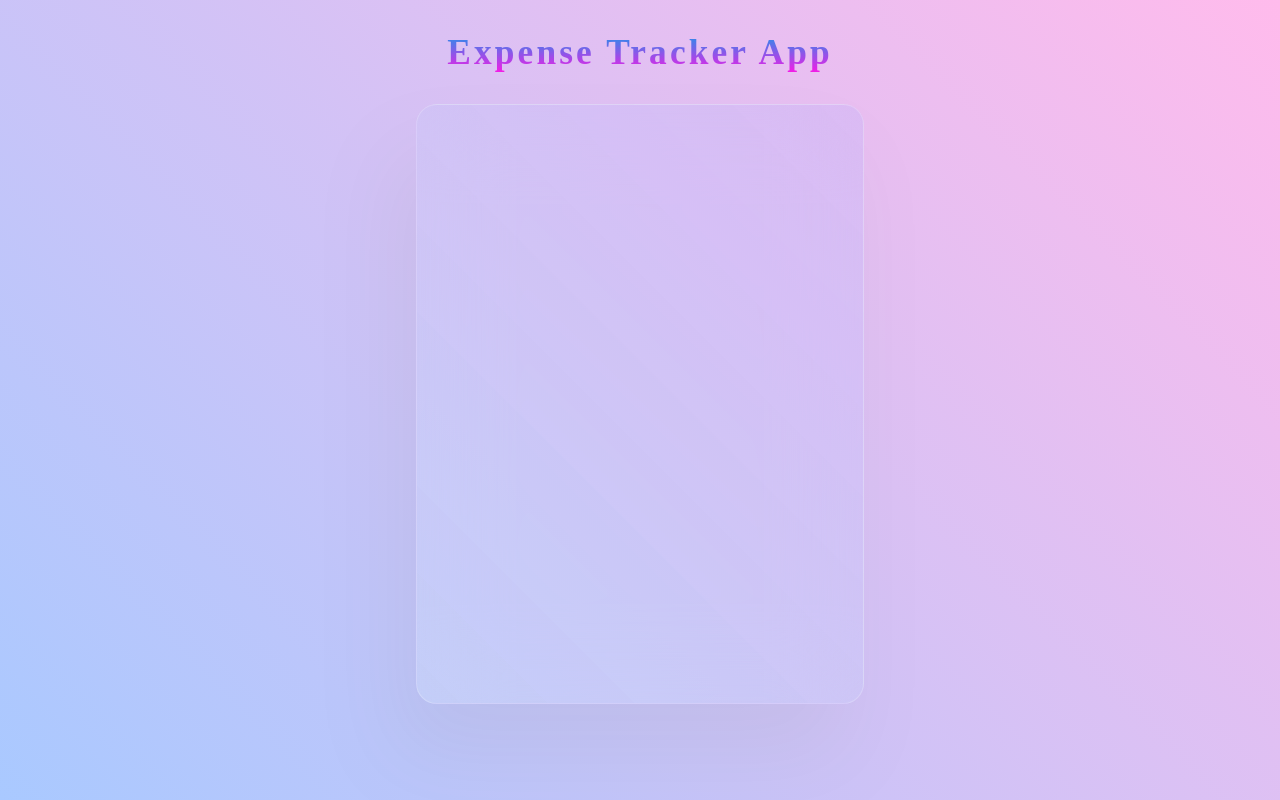
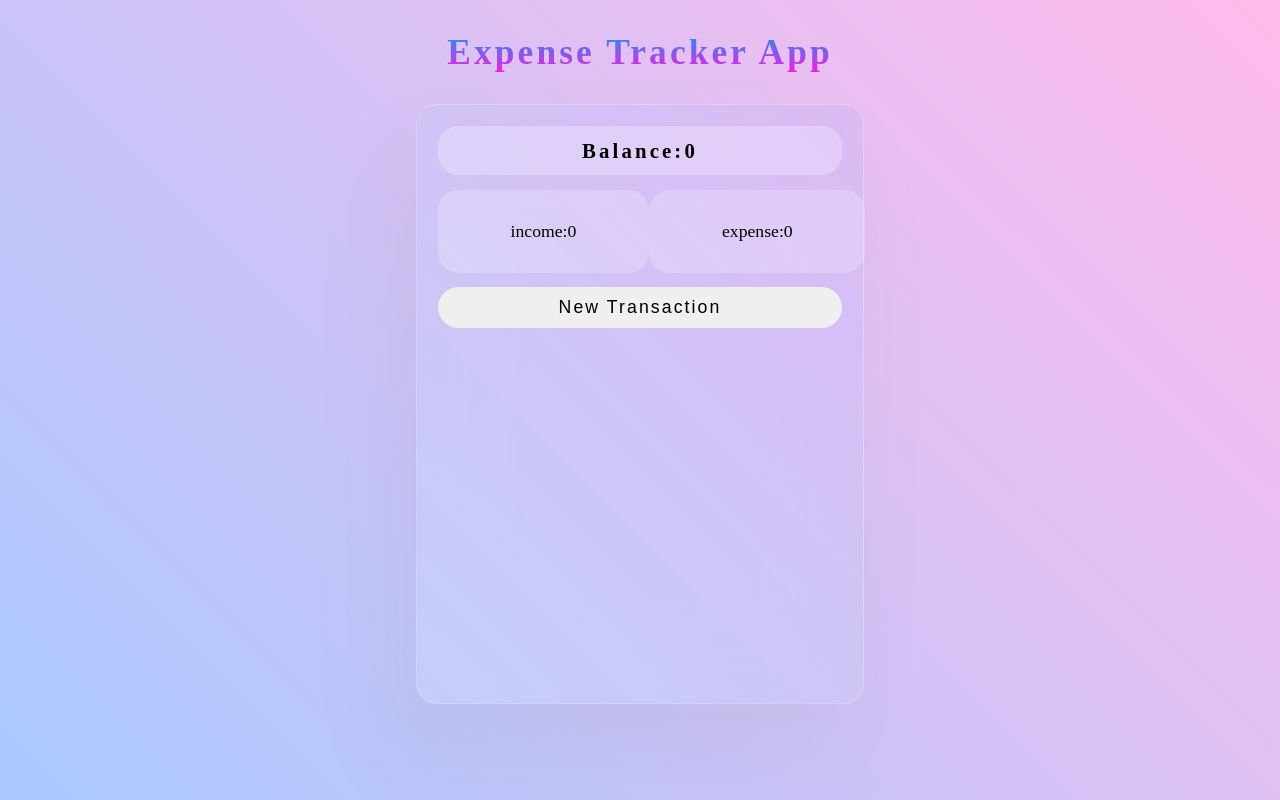
Before and after one commit to HanzaleLatifi/ExpenseTrackerApp, a React (Create React App) app: page / in a window 1280 px wide. Built offline with nearby package versions, Linux system fonts and the light colour scheme.

Commit message:
add overViewComponent and formComponent

```diff
--- a/src/App.css
+++ b/src/App.css
@@ -13,7 +13,6 @@ header {
   letter-spacing: .3rem;
 
 
-
 }
 h1 {
   background: -webkit-linear-gradient(rgb(17, 155, 235), rgb(248, 26, 230));
@@ -24,8 +23,9 @@ h1 {
 .app-container {
   background-color: #cde0f72a;
   background-image: linear-gradient(45deg, #c9dcf33d 0%, #b891fc31 100%);
-  min-height: 75vh;
-  min-width: 35vw;
+  height: 75vh;
+  width: 35vw;
+  padding: 2rem;
   display: flex;
   align-items: center;
   flex-direction: column;
@@ -34,3 +34,80 @@ h1 {
   backdrop-filter: blur(4rem);
   box-shadow: -2rem 5rem 8rem rgba(128, 128, 128, 0.1);
 }
+.overView{
+  display: flex;
+  flex-direction: column;
+  align-items: center;
+  width: 100%;
+}
+.balance{
+  padding: 1.2rem 2rem;
+  display: flex;
+  justify-content: center;
+  align-items: center;
+  font-size: 2rem;
+  background-color: rgb(255, 255, 255,.25);
+  width: 100%;
+  border-radius: 2rem;
+  letter-spacing: .3rem;
+  font-weight: bold;
+  margin-bottom: 1.4rem;
+  border: none;
+}
+.inc-exp-container{
+  width: 100%;
+  display: flex;
+  justify-content: space-between;
+
+
+}
+.income , .expense{
+  padding: 3rem 7rem;
+  background-color:rgb(255, 255, 255,.2) ;
+  border-radius: 2rem;
+  font-size: 1.7rem;
+
+
+}
+.newTrans{
+  margin: 1.3rem 0;
+  width: 100%;
+  border-radius: 2rem;
+  font-size: 1.7rem;
+  letter-spacing: .2rem;
+  padding: 1rem;
+}
+.form-container{
+  width: 100%;
+}
+.form-container form{
+  width: 100%;
+  margin: 0 auto;
+  display: flex;
+  flex-direction: column;
+}
+form > input{
+  width: 100%;
+  padding: 1rem 2rem;
+  background-color:rgb(255, 255, 255,.2) ;
+  border-radius: 2rem;
+  font-size: 1.7rem;
+  margin: 1rem 0;
+  border: none;
+
+}
+
+.radio-container label{
+  font-size: 1.8rem;
+  padding: 0 .5rem;
+}
+form >button{
+  display: block;
+  width: 100%;
+  border-radius: 2rem;
+  font-size: 1.7rem;
+  letter-spacing: .2rem;
+  padding: 1rem;
+  margin: 1.3rem auto;
+  text-align: center;
+}
--- a/src/components/ExpenseApp.js
+++ b/src/components/ExpenseApp.js
@@ -1,9 +1,16 @@
-import React from 'react'
+import React,{useState} from 'react'
+import OverView from './OverView';
+import Transaction from './Transaction';
 
 function ExpenseApp() {
+    const [income, setIncome] = useState(0);
+    const [expense, setExpense] = useState(0);
+    const [transaction, setTransaction] = useState([]);
+
     return (
         <section className='app-container'>
-
+            <OverView income={income} expense={expense}/>
+            <Transaction/>
         </section>
     )
 }
--- /dev/null
+++ b/src/components/Form.js
@@ -0,0 +1,35 @@
+import React, { useState } from 'react'
+
+function Form() {
+
+
+    const [formValues, setFormValues] = useState({ amount: 0, desc: '', type: 'expense' })
+
+    const changeHandler = (e) => {
+        setFormValues({ ...formValues, [e.target.name]: e.target.value });
+    }
+
+
+
+    return (
+        <div className='form-container'>
+            <form>
+                <input type='number' name='amount' value={formValues.amount} onChange={changeHandler} placeholder="amount..."></input>
+                <input type='text' name='desc' value={formValues.desc} onChange={changeHandler} placeholder="description..."></input>
+
+                <div className='radio-container'>
+                    <input id='1' type='radio' name='type' value='expense' onChange={changeHandler} checked={formValues.type === 'expense'} />
+                    <label htmlFor='1'>expense</label>
+                    <input id='2' type='radio' name='type' value='income' onChange={changeHandler} checked={formValues.type === 'income'} />
+                    <label htmlFor='2'>income</label>
+                </div>
+
+                <button type='submit'>Add</button>
+
+            </form>
+
+        </div>
+    )
+}
+
+export default Form;
--- /dev/null
+++ b/src/components/OverView.js
@@ -0,0 +1,20 @@
+import React,{useState} from 'react'
+import Form from './Form';
+
+function OverView({expense , income}) {
+    const [isShowForm, setIsShowForm] = useState(false);
+    return (
+        <div className='overView'>
+            <div className='balance'>Balance:{income-expense}</div>
+            <div className='inc-exp-container' >
+                <span className="income" >income:{income}</span>
+                <span className='expense'>expense:{expense}</span>
+            </div>
+            <button className='newTrans' onClick={()=>setIsShowForm(!isShowForm)} >New Transaction</button>
+            {isShowForm && <Form/>}
+        </div>
+
+    )
+}
+
+export default OverView
--- /dev/null
+++ b/src/components/Transaction.js
@@ -0,0 +1,11 @@
+import React from 'react'
+
+function Transaction() {
+    return (
+        <div>
+
+        </div>
+    )
+}
+
+export default Transaction
--- a/src/index.css
+++ b/src/index.css
@@ -9,3 +9,12 @@ body{
 html{
   font-size: 65%;
 }
+button{
+  border: none;
+  outline: none;
+  cursor: pointer;
+
+}
+input:focus{
+  outline: none;
+}
```
